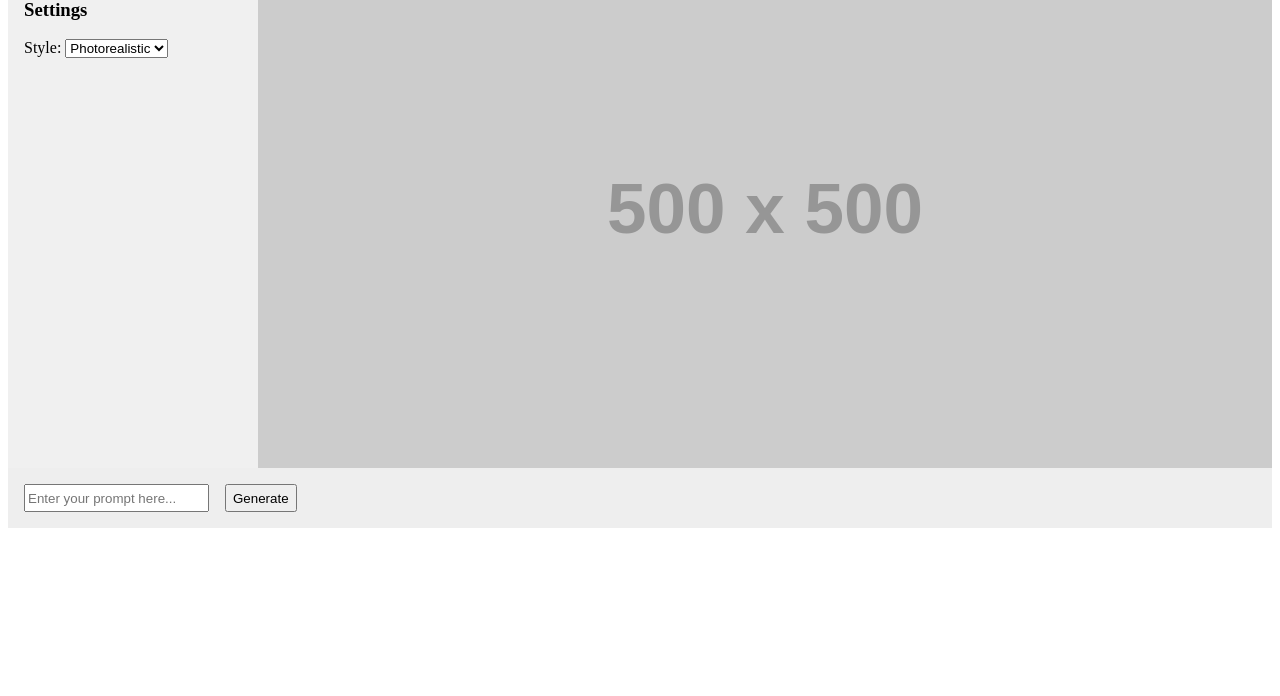
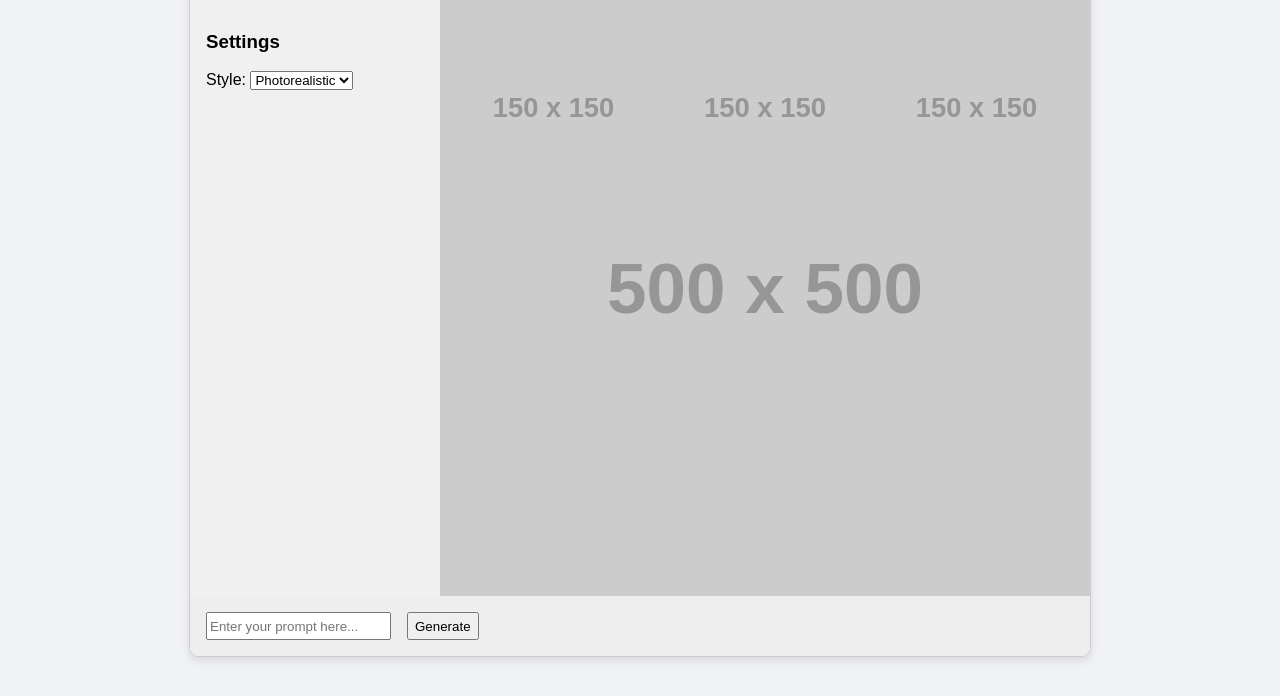
Before and after one commit to RAJAN-115/AI-ImageGenrator-Interface, a plain HTML site: page index.html in a window 1280 px wide. Shown: the part 104-800 px from the top of the page. Drawn offline with Linux system fonts and the light colour scheme; placeholder pictures from the web are drawn by us.

Commit message:
add repeat() function to create a row of three equally sized columns.

```diff
--- a/index.html
+++ b/index.html
@@ -27,6 +27,11 @@
                 <img src="https://via.placeholder.com/500x500" alt="Generated Image">
             </div>
         </section>
+        <div class="image-gallery">
+            <img src="https://via.placeholder.com/150" alt="Image 1">
+            <img src="https://via.placeholder.com/150" alt="Image 2">
+            <img src="https://via.placeholder.com/150" alt="Image 3">
+        </div>
         <footer class="input-footer">
             <input type="text" placeholder="Enter your prompt here...">
             <button>Generate</button>
--- a/styles.css
+++ b/styles.css
@@ -1,13 +1,33 @@
+body {
+    background-color: #f0f2f5;
+    font-family: Arial, sans-serif;
+    display: flex;
+    justify-content: center;
+    align-items: center;
+    min-height: 100vh;
+    margin: 0;
+}
 .image-generator-container {
     display: grid;
+    /* Defines rows: 60px header, a flexible main area, and 60px footer */
     grid-template-rows: 60px 1fr 60px;
+    /* Defines columns: 250px sidebar, a flexible main area */
     grid-template-columns: 250px 1fr;
+    /* Names the areas to make the layout easy to read */
     grid-template-areas:
         "header  header"
         "sidebar main"
         "footer  footer";
+    width: 100%;
+    max-width: 900px;
+    height: 90vh;
+    border: 1px solid #ccc;
+    background-color: white;
+    box-shadow: 0 4px 8px rgba(0, 0, 0, 0.1);
+    border-radius: 10px;
+    overflow: hidden;
 }
-
+/* Item Placement with grid-area */
 .header {
     grid-area: header;
     background-color: #333;
@@ -32,7 +52,6 @@
     max-width: 100%;
     height: auto;
 }
-
 .input-footer {
     grid-area: footer;
     background-color: #eee;
@@ -40,3 +59,19 @@
     display: flex;
     gap: 1rem;
 }
+/* New section using the repeat() function */
+.image-gallery {
+    /* Using repeat() to create three equal-width columns */
+    display: grid;
+    grid-template-columns: repeat(3, 1fr);
+    gap: 1rem;
+    padding: 1rem;
+    /* We need to place this new item in the main area of the grid */
+    grid-area: main;
+    overflow-y: auto;
+}
+.image-gallery img {
+    width: 100%;
+    height: auto;
+    object-fit: cover;
+}
```
